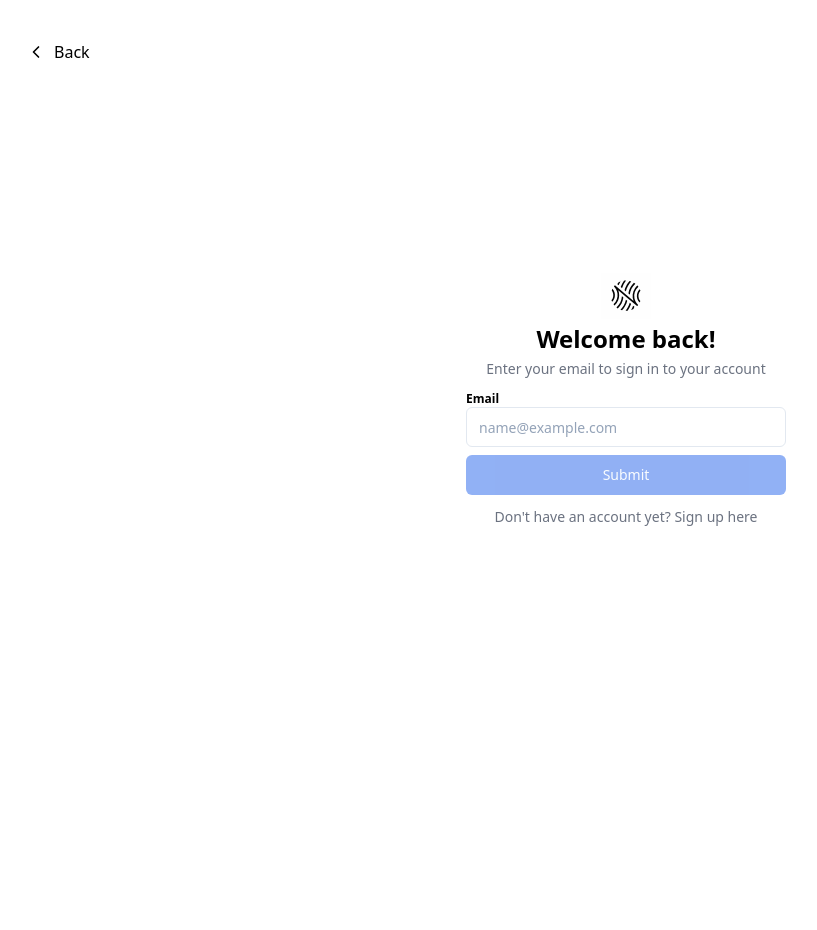
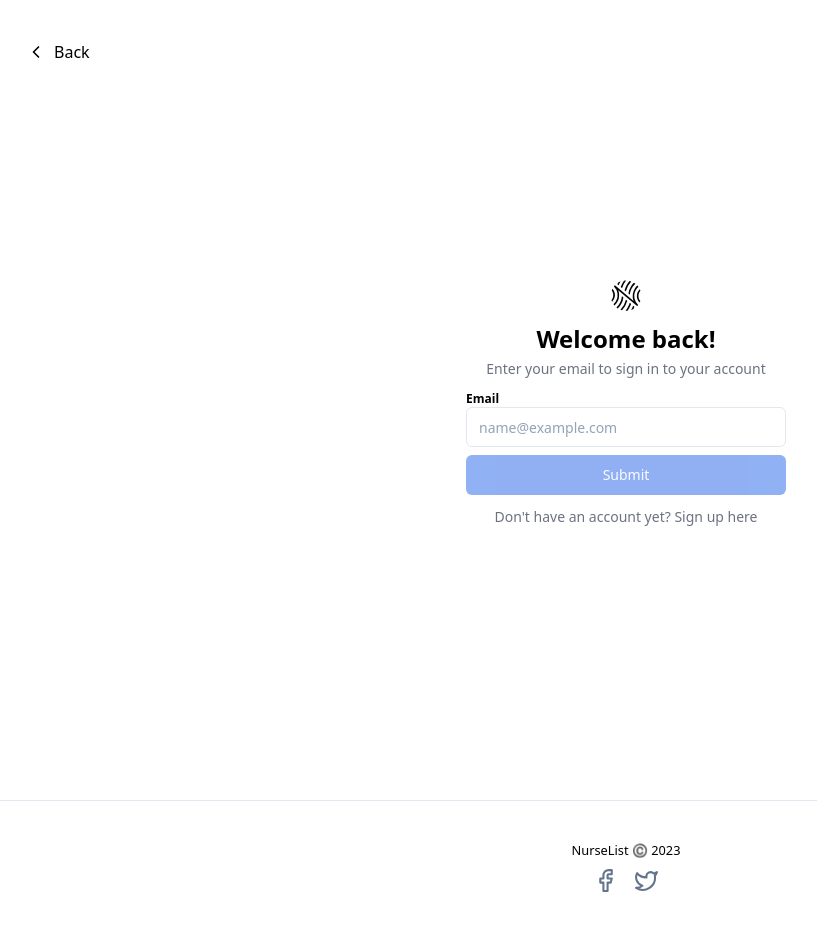
Before and after one commit to tjvonbr/nurse-list, a Next.js app: page /login in a window 1280 px wide. Shown: the top 930 px of the page, without its empty margins (14-831 px from the left). Before the commit the page ends 800 px from the top, so only its background shows below. Built offline with nearby package versions, Linux system fonts and the light colour scheme.

Commit message:
footer with basic social icon links

```diff
--- a/src/app/layout.tsx
+++ b/src/app/layout.tsx
@@ -3,6 +3,7 @@ import { Metadata } from "next";
 import NextAuthProvider from "@/components/NextAuthProvider";
 import { siteConfig } from "@/config/siteConfig";
 import { Toaster } from "react-hot-toast";
+import Footer from "@/components/Footer";
 
 export const metadata: Metadata = {
   title: {
@@ -25,6 +26,7 @@ export default function RootLayout({
       <body>
         <NextAuthProvider>{children}</NextAuthProvider>
         <Toaster />
+        <Footer />
       </body>
     </html>
   );
--- /dev/null
+++ b/src/components/Footer.tsx
@@ -0,0 +1,30 @@
+"use client";
+
+import { Social, socials } from "@/config/socials";
+import Link from "next/link";
+import { Icons } from "./common/Icons";
+
+export default function Footer() {
+  const currentYear = new Date().getFullYear();
+
+  return (
+    <footer className="flex flex-col justify-center items-center space-y-2 bg-white py-10 border-t border-input">
+      <small>{`NurseList ©️ ${currentYear}`}</small>
+      <div className="flex items-center space-x-4">
+        {socials.map((social: Social, idx: number) => {
+          const Icon = Icons[social.icon];
+
+          return (
+            <Link
+              className="text-slate-500 hover:text-black transition-colors"
+              key={idx}
+              href={social.href}
+            >
+              <Icon size={25} />
+            </Link>
+          );
+        })}
+      </div>
+    </footer>
+  );
+}
--- a/src/components/common/Icons.tsx
+++ b/src/components/common/Icons.tsx
@@ -1,10 +1,12 @@
 import {
   ChevronLeft,
+  Facebook,
   HeartHandshake,
   Home,
   PartyPopper,
   Repeat,
   Star,
+  Twitter,
   Users2,
   type LucideIcon,
 } from "lucide-react";
@@ -14,11 +16,13 @@ export interface Icons {
 }
 
 export const Icons: Icons = {
+  facebook: Facebook,
   left: ChevronLeft,
   heartHandshake: HeartHandshake,
   home: Home,
   partyPopper: PartyPopper,
   repeat: Repeat,
   star: Star,
+  twitter: Twitter,
   users: Users2,
 };
--- /dev/null
+++ b/src/config/socials.ts
@@ -0,0 +1,15 @@
+export interface Social {
+  href: string;
+  icon: string;
+}
+
+export const socials: Social[] = [
+  {
+    href: "https://www.facebook.com/profile.php?id=61552009030137",
+    icon: "facebook",
+  },
+  {
+    href: "/",
+    icon: "twitter",
+  },
+];
```
Also changed, not shown: public/nurselist_logo_black.svg.
